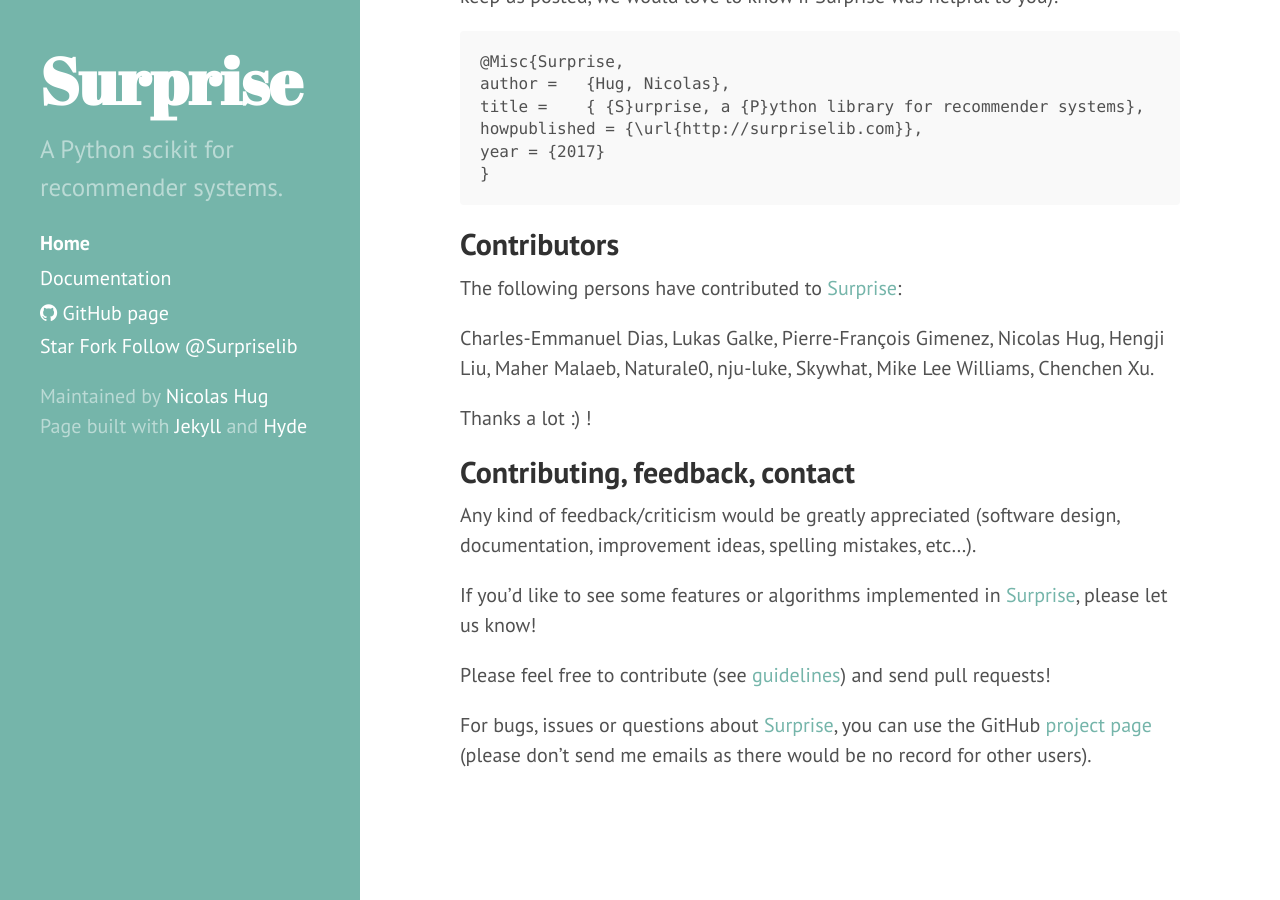
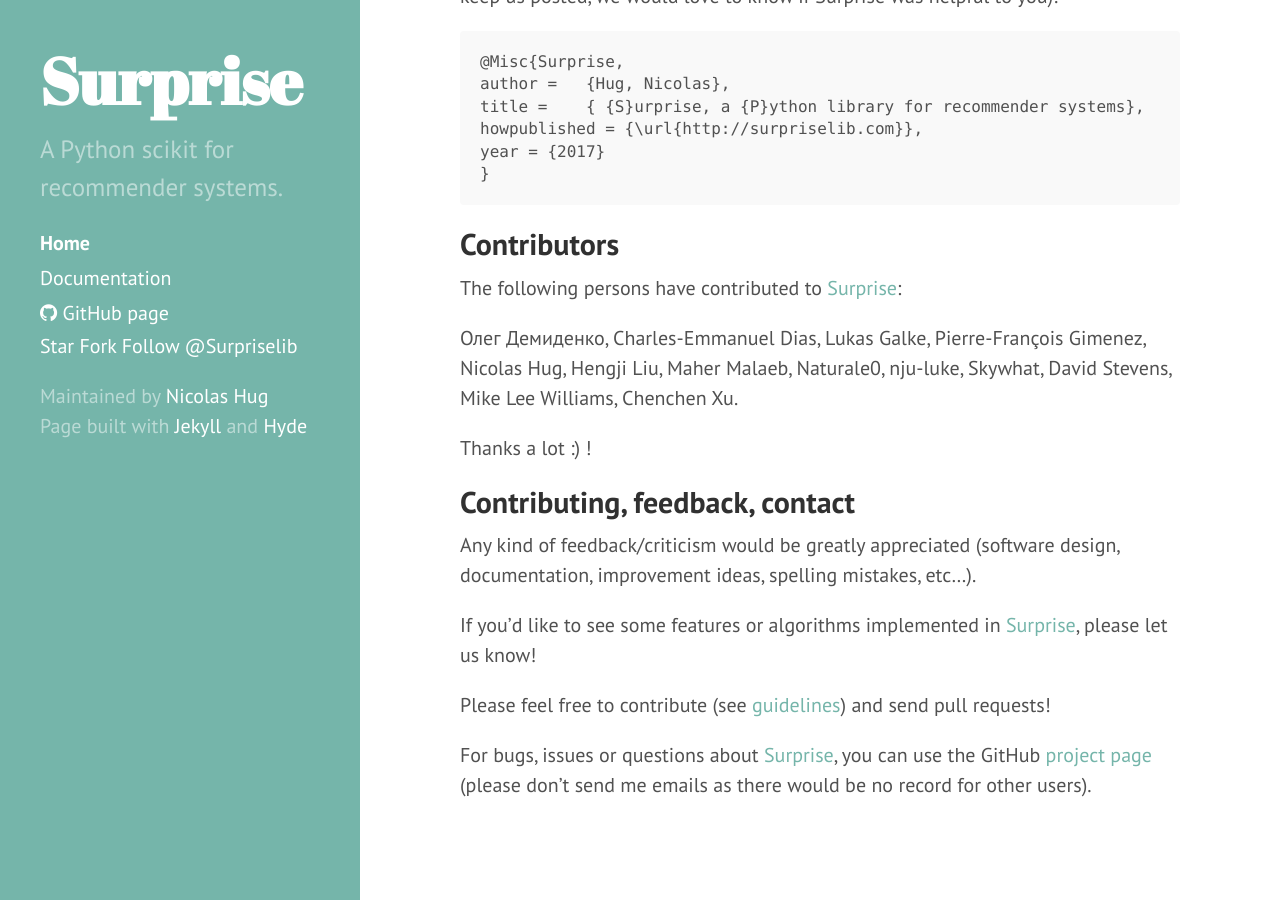
Before and after one commit to NicolasHug/Surprise, a Jekyll site: the page built from index.md, in a window 1280 px wide and 900 px high, scrolled down 3585 px. Built offline with Jekyll 4.4.1, drawn with Linux system fonts in a browser that asks for light colours; comment, search, counter and statistics services are not loaded.

Commit message:
Updated index.md

```diff
--- a/index.md
+++ b/index.md
@@ -186,8 +186,8 @@
 
 The following persons have contributed to [Surprise](http://surpriselib.com):
 
-Charles-Emmanuel Dias, Lukas Galke, Pierre-François Gimenez, Nicolas Hug,
-Hengji Liu,  Maher Malaeb, Naturale0, nju-luke, Skywhat, Mike Lee Williams,
+Олег Демиденко, Charles-Emmanuel Dias, Lukas Galke, Pierre-François Gimenez, Nicolas Hug,
+Hengji Liu,  Maher Malaeb, Naturale0, nju-luke, Skywhat, David Stevens, Mike Lee Williams,
 Chenchen Xu.
 
 Thanks a lot :) !
@@ -202,7 +202,7 @@
 [Surprise](http://surpriselib.com), please let us know!
 
 Please feel free to contribute (see
-[guidelines](https://github.com/NicolasHug/Surprise/blob/master/.github/CONTRIBUTING.md))
+[guidelines](https://github.com/NicolasHug/Surprise/blob/master/CONTRIBUTING.md))
 and send pull requests!
 
 For bugs, issues or questions about [Surprise](http://surpriselib.com), you can
```
